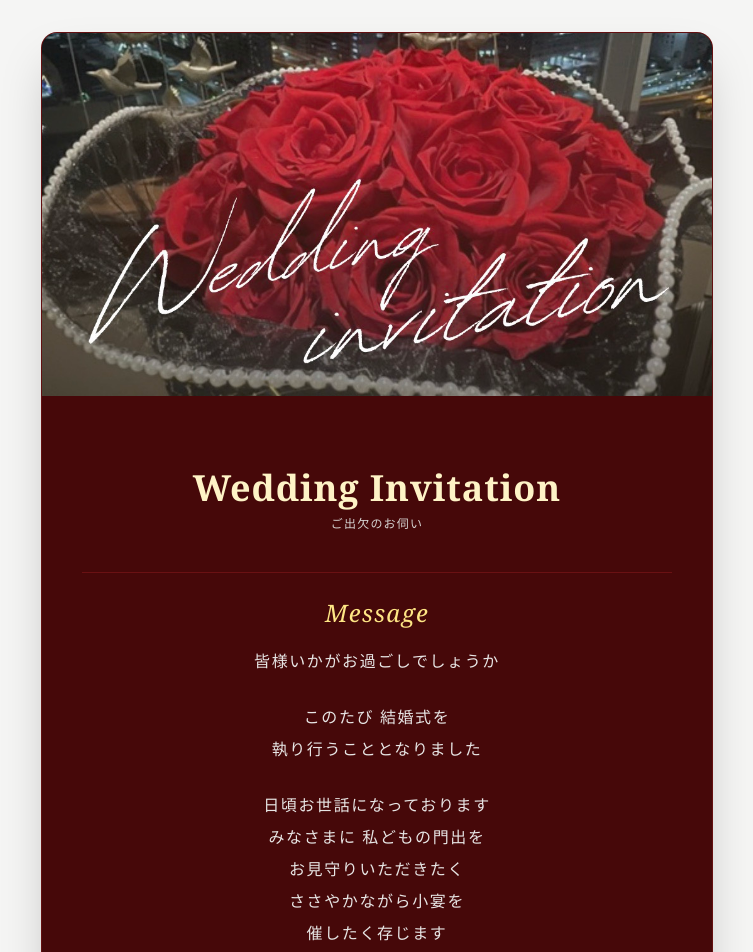
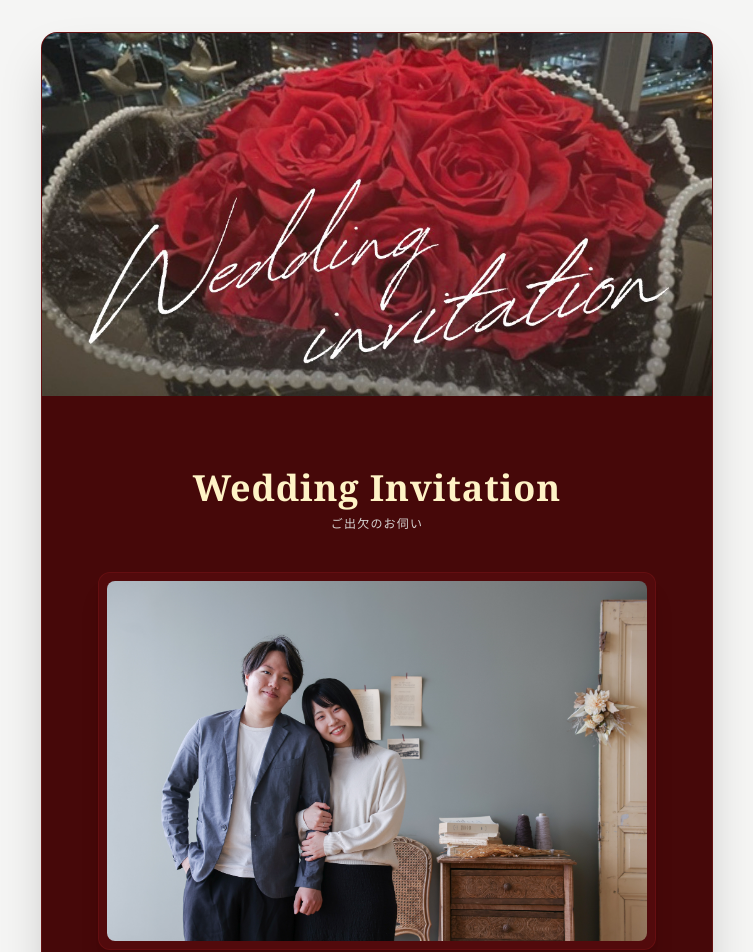
Before and after one commit to hamato-choko/wedding-invitation, a Next.js app: page / in a window 1280 px wide. Shown: the top 952 px of the page, without its empty margins (263-1016 px from the left). Built offline with nearby package versions, Linux system fonts and the light colour scheme; no server answers; what aws-amplify would draw is missing.

Commit message:
2人写真の追加

```diff
--- a/app/RsvpForm.tsx
+++ b/app/RsvpForm.tsx
@@ -80,13 +80,10 @@ export default function RsvpForm() {
   };
 
   return (
-    // 💡 修正ポイント①：スマホ時(デフォルト)の py-0 px-0 に変更し、パソコン時(sm:)だけ余白を付ける
     <div className="min-h-screen bg-stone-100 flex items-center justify-center py-0 sm:py-8 px-0 sm:px-6 lg:px-8">
-      {/* 💡 修正ポイント②：スマホ時は角丸をなし(rounded-none)にして画面いっぱいに、パソコン時(sm:)だけ rounded-2xl に */}
       <div className="max-w-2xl w-full space-y-8 bg-red-950 rounded-none sm:rounded-2xl shadow-2xl border-0 sm:border border-red-900/50 overflow-hidden text-stone-100">
 
         {/* 1. メインビジュアル画像 */}
-        {/* 💡 修正ポイント③：h-autoにして画像本来の比率を完全に維持。見切れを絶対になくす */}
         <div className="w-full h-auto overflow-hidden bg-red-950/50">
           <img
             src="/images/wedding_invitation.jpg"
@@ -104,6 +101,17 @@ export default function RsvpForm() {
             <p className="text-xs font-medium text-stone-300 tracking-widest">
               ご出欠のお伺い
             </p>
+          </div>
+
+          {/* 💡 注目ポイント：ここに新郎新婦の2人写真をベスト配置！ */}
+          <div className="w-full px-2 sm:px-4">
+            <div className="w-full h-auto overflow-hidden rounded-xl border border-red-900/40 shadow-xl bg-red-900/20 p-1.5 sm:p-2">
+              <img
+                src="/images/futari.jpg"
+                alt="新郎新婦 お写真"
+                className="w-full h-auto block rounded-lg"
+              />
+            </div>
           </div>
 
           {/* 2. Message セクション */}
```
